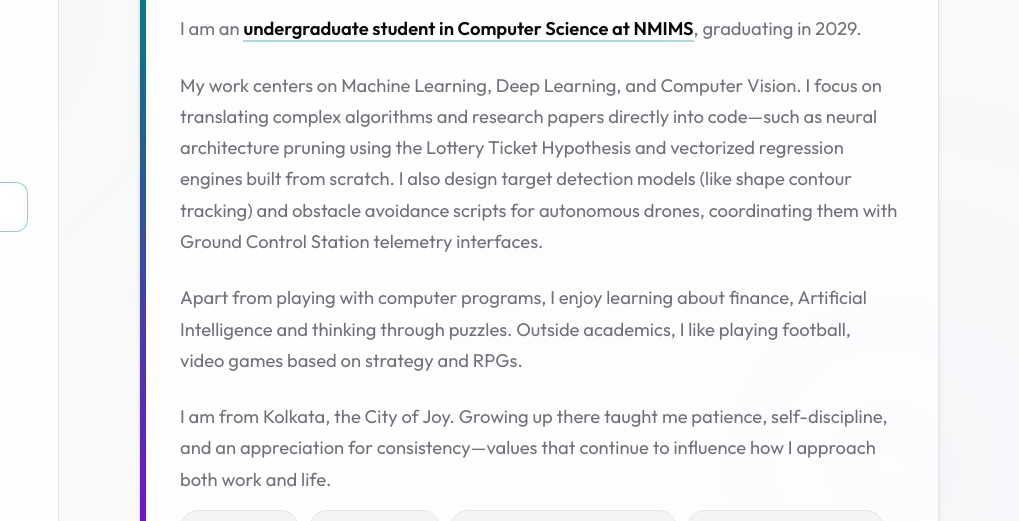
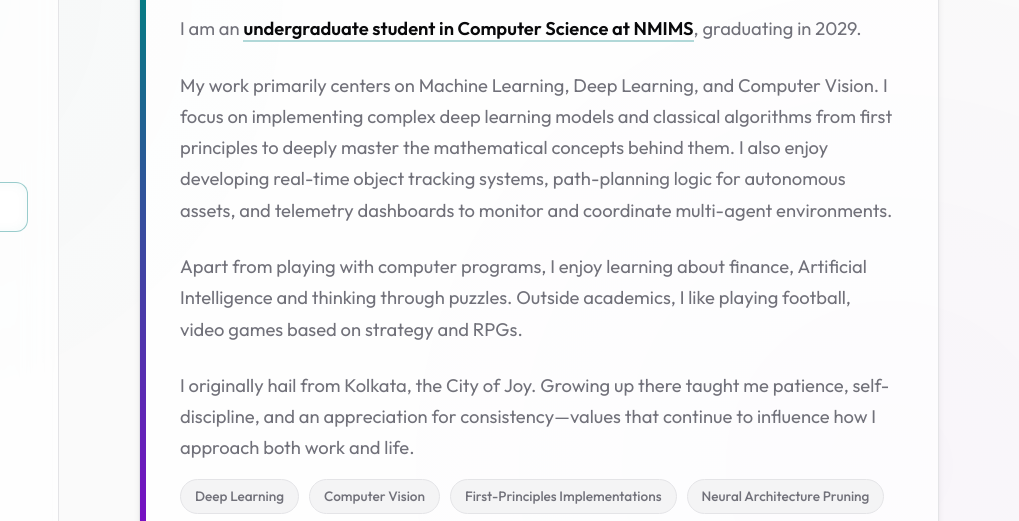
Before and after one commit to whoisadi19/whoisadi19.github.io, a website built with Vite: page index.html in a window 1280 px wide. Shown: the part 174-695 px from the top of the page, 261-1280 px from the left. Built offline with nearby package versions, Linux system fonts and the light colour scheme.

Commit message:
docs: generalize project description and update hometown wording in about me

```diff
--- a/index.html
+++ b/index.html
@@ -92,13 +92,13 @@
             I am an <span class="highlight">undergraduate student in Computer Science at NMIMS</span>, graduating in 2029.
           </p>
           <p class="about-intro">
-            My work centers on Machine Learning, Deep Learning, and Computer Vision. I focus on translating complex algorithms and research papers directly into code—such as neural architecture pruning using the Lottery Ticket Hypothesis and vectorized regression engines built from scratch. I also design target detection models (like shape contour tracking) and obstacle avoidance scripts for autonomous drones, coordinating them with Ground Control Station telemetry interfaces.
+            My work primarily centers on Machine Learning, Deep Learning, and Computer Vision. I focus on implementing complex deep learning models and classical algorithms from first principles to deeply master the mathematical concepts behind them. I also enjoy developing real-time object tracking systems, path-planning logic for autonomous assets, and telemetry dashboards to monitor and coordinate multi-agent environments.
           </p>
           <p class="about-intro">
             Apart from playing with computer programs, I enjoy learning about finance, Artificial Intelligence and thinking through puzzles. Outside academics, I like playing football, video games based on strategy and RPGs.
           </p>
           <p class="about-intro" style="margin-bottom: 0;">
-            I am from Kolkata, the City of Joy. Growing up there taught me patience, self-discipline, and an appreciation for consistency—values that continue to influence how I approach both work and life.
+            I originally hail from Kolkata, the City of Joy. Growing up there taught me patience, self-discipline, and an appreciation for consistency—values that continue to influence how I approach both work and life.
           </p>
           <div class="bio-tags">
             <span class="bio-tag">Deep Learning</span>
```
